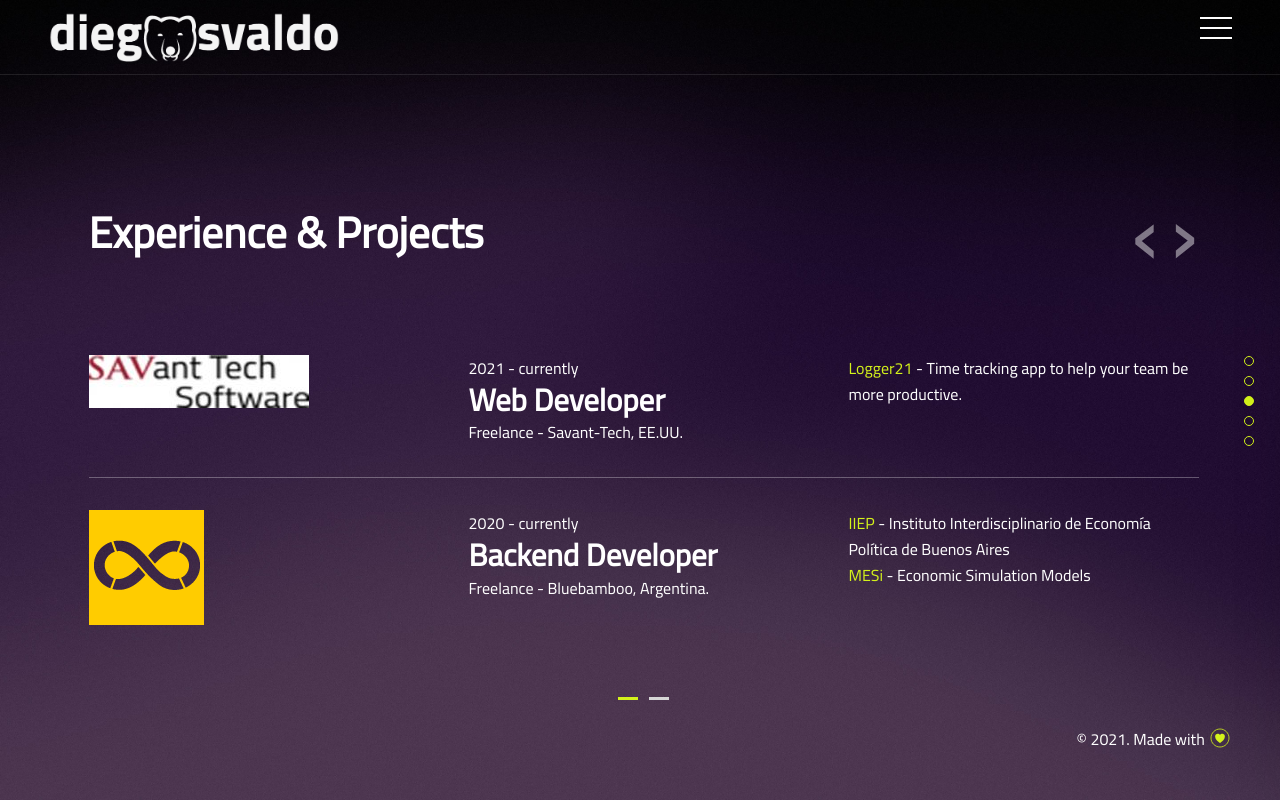
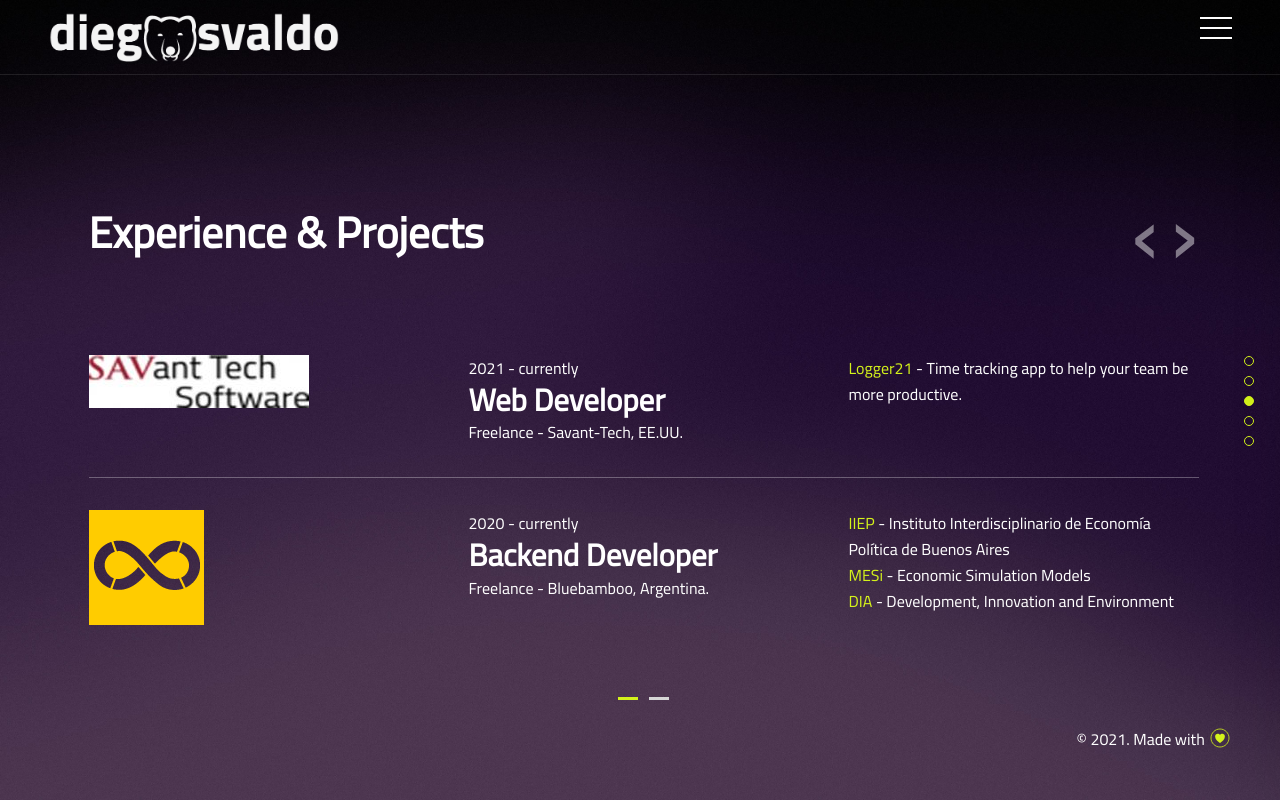
Before and after one commit to doctsystems/dodo, a Django app: page / in a window 1280 px wide, after a click on "Experience". Run offline with Django 3.2, Linux system fonts and the light colour scheme; some libraries are stand-ins or nearby versions.

Commit message:
Add experience

```diff
--- a/app/templates/includes/experience.html
+++ b/app/templates/includes/experience.html
@@ -40,7 +40,10 @@
             		</span> - Instituto Interdisciplinario de Economía Política de Buenos Aires<br>
             		<span class="text-primary">
             			<a href="http://mesi.webiiep.econ.uba.ar/" target="_blank">MESi</a>
-            		</span> - Economic Simulation Models
+            		</span> - Economic Simulation Models<br>
+                    <span class="text-primary">
+                        <a href="http://dia.webiiep.econ.uba.ar/" target="_blank">DIA</a>
+                    </span> - Development, Innovation and Environment
             	</div>
             </div>
           </div>
```
